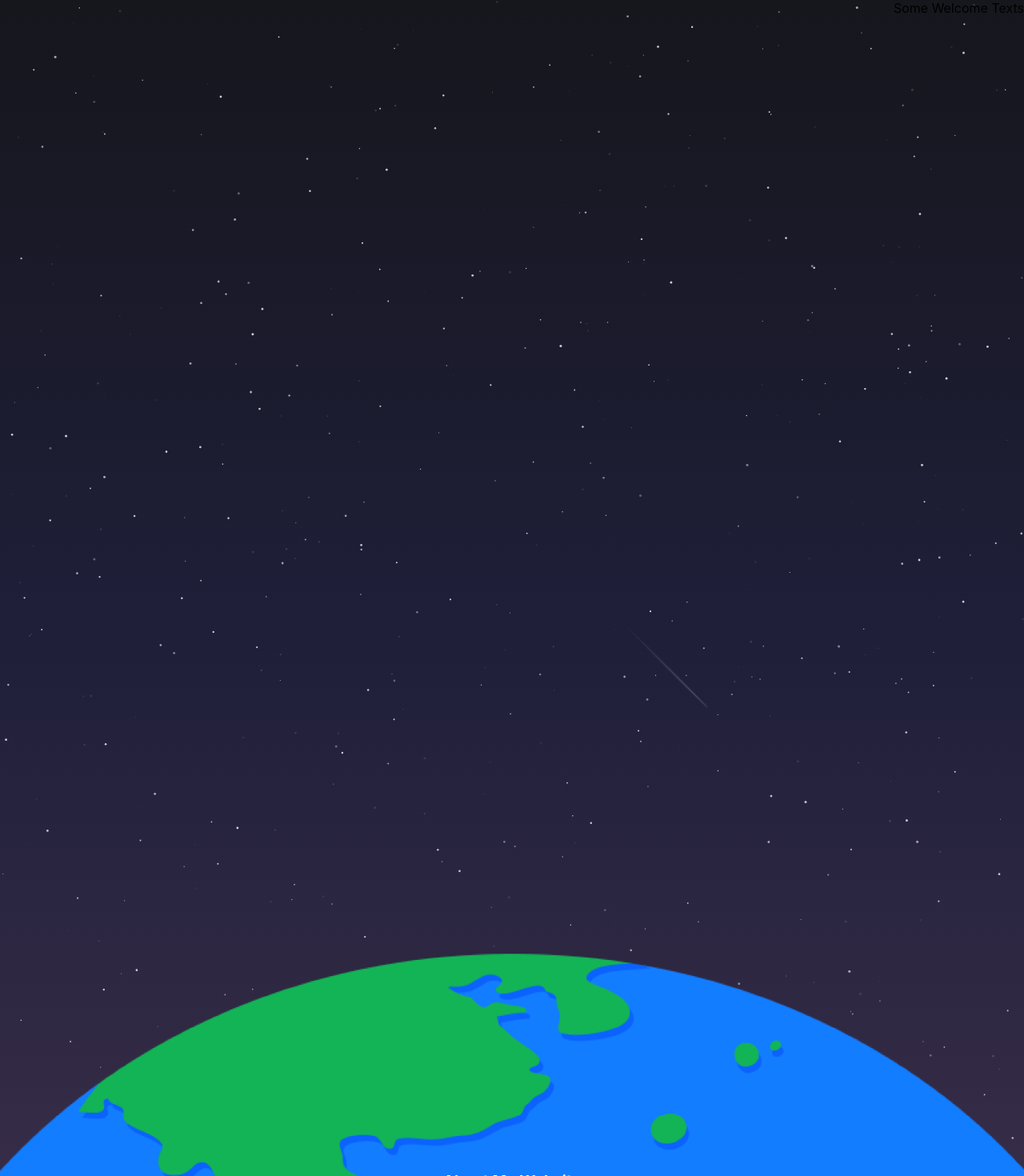
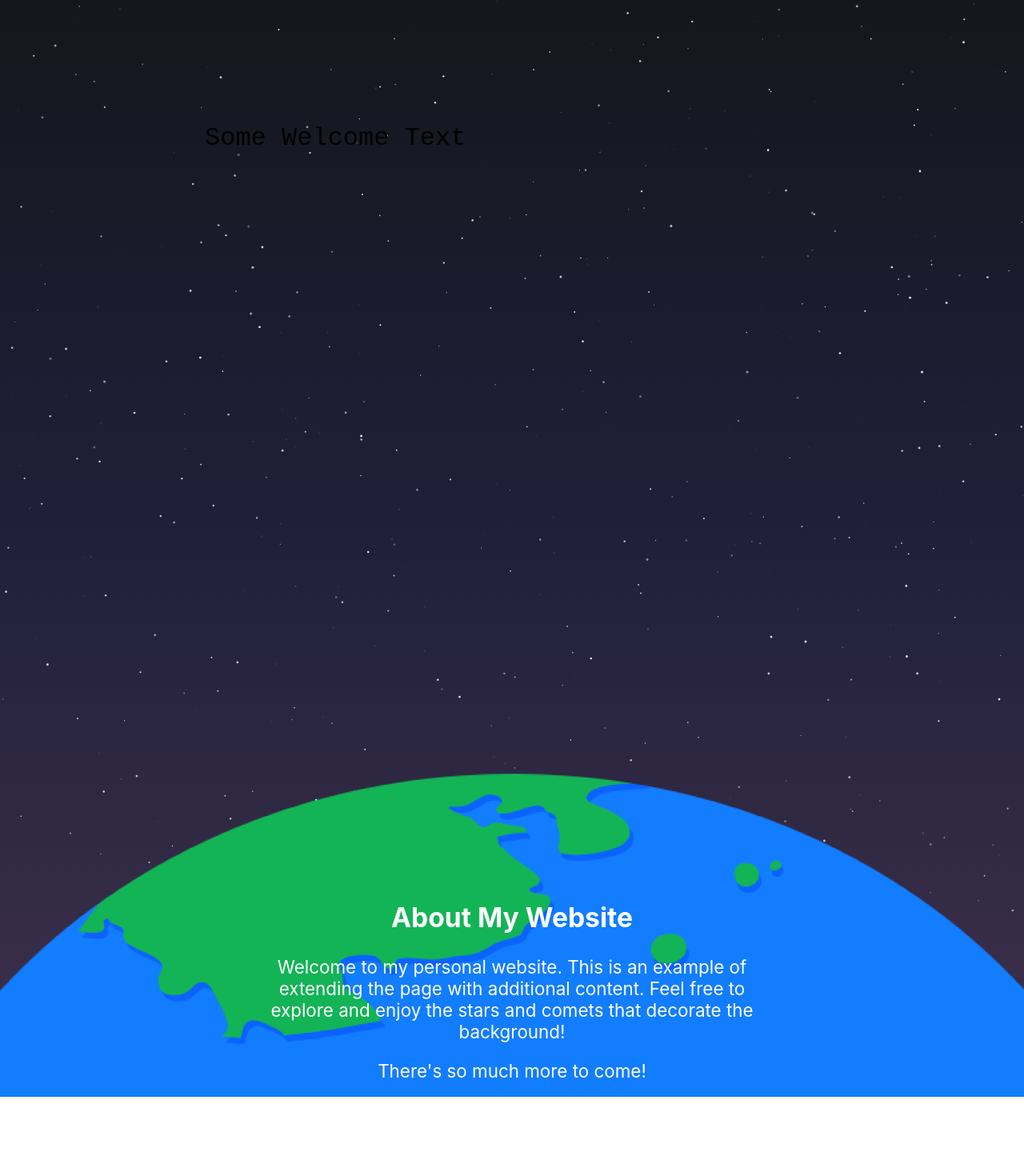
Before and after one commit to Gram012/Website2.0, a React (Create React App) app: page / in a window 1280 px wide. Shown: the top 1470 px of the page at 80% size. After the commit the page ends 1375 px from the top, so only its background shows below. Built offline with nearby package versions, Linux system fonts and the light colour scheme.

Commit message:
Alignment changes

```diff
--- a/src/App.tsx
+++ b/src/App.tsx
@@ -13,7 +13,6 @@ const App: React.FC = () => {
 
   return (
     <>
-      {/* need to figure out how to contain... */}
       <Stars />
       <Welcome />
       <Footer />
--- a/src/Elements/background.tsx
+++ b/src/Elements/background.tsx
@@ -16,17 +16,7 @@ const Stars: any = () => {
 
   return (
     <>
-      <div
-        className="stars-wrapper"
-        style={{
-          position: "absolute",
-          top: 0,
-          bottom: 0,
-          width: "200wh",
-          height: "200vh",
-          zIndex: -1,
-        }}
-      >
+      <div className="stars-wrapper">
         {[...Array(3)].map((_, s) => (
           <svg
             key={s}
--- a/src/Elements/footer.tsx
+++ b/src/Elements/footer.tsx
@@ -1,11 +1,12 @@
 // Footer component
 import React from "react";
-import "../css/Footer.css"; // Import the CSS file
+import "../css/Footer.css";
 import myImage from "../Assets/pngegg.png";
 
 const Footer: React.FC = () => {
   return (
-    <footer>
+    <footer className="page-container">
+      <div className="content">
         <div className="semicircle">
           <img src={myImage} alt="" style={{ width: "100%", height: "auto" }} />
         </div>
@@ -13,10 +14,11 @@ const Footer: React.FC = () => {
           <h2>About My Website</h2>
           <p>
             Welcome to my personal website. This is an example of extending the
-          page with additional content. Feel free to explore and enjoy the stars
-          and comets that decorate the background!
+            page with additional content. Feel free to explore and enjoy the
+            stars and comets that decorate the background!
           </p>
           <p>There's so much more to come!</p>
+        </div>
       </div>
     </footer>
   );
--- a/src/Elements/welcome.tsx
+++ b/src/Elements/welcome.tsx
@@ -2,7 +2,11 @@ import React from "react";
 import "../css/welcome.css";
 
 const Welcome: React.FC = () => {
-  return <div className="welcomeText">Some Welcome Texts</div>;
+  return (
+    <>
+      <div className="welcomeText">Some Welcome Text</div>
+    </>
+  );
 };
 
 export default Welcome;
--- a/src/css/Footer.css
+++ b/src/css/Footer.css
@@ -1,28 +1,28 @@
-footer {
-  position: relative;
-  width: 100%;
-  height: 200vh; /* Ensures the footer spans the full viewport height */
-  text-align: center;
-  padding: 20px;
-  box-sizing: border-box;
-  display: flex;
-  flex-direction: column;
-  justify-content: flex-end; /* Aligns content to the bottom */
-  align-items: center; /* Centers content horizontally */
-  overflow-x: hidden;
+body,
+html {
+  margin: 0;
+  padding: 0;
+  height: 100%; /* Ensure body and html occupy the full height */
+}
+
+.page-container {
+  position: relative; /* This makes it the reference point for absolutely positioned children */
+  min-height: 100vh; /* Ensure it spans the full viewport height */
 }
 
 .semicircle {
   position: absolute;
-  bottom: 0; /* Positions the semicircle at the bottom */
-
-  width: 100%; /* Full width of the viewport */
+  bottom: 0;
+  width: 100%;
+  z-index: -1;
 }
 
 .footer-content {
-  z-index: 1; /* Keeps text above the semicircle */
-  position: inherit;
+  position: absolute;
+  bottom: 0;
+  left: 50%;
+  transform: translateX(-50%);
   color: #fff;
-  padding: 20px;
-  font-size: 1vw;
+  font-size: 1.75vw;
+  text-align: center;
 }
--- a/src/css/Space.css
+++ b/src/css/Space.css
@@ -6,10 +6,14 @@
   position: absolute;
   pointer-events: none;
   width: 100vw;
-  height: 100%; /* Full height of the viewport */
+  min-height: 100vmax; /* At least the full viewport height */
+  height: auto; /* Expand with the content */
   background: linear-gradient(#16161d, #1f1f3a, #3b2f4a);
   overflow: hidden;
-  top: 0; /* Ensure it starts at the top of the page */
+  top: 0;
+  left: 0;
+  right: 0;
+  z-index: -1;
 }
 
 .stars {
--- a/src/css/welcome.css
+++ b/src/css/welcome.css
@@ -1,6 +1,12 @@
 .welcomeText {
-    position: absolute;
-    top: 0px;
-    right: 0px;
+  /* position: absolute; */
+  font-size: xx-large;
+  padding-top: 12%;
+  padding-left: 20%;
+  padding-bottom: 30%;
+  font-family: "IBM Plex Mono", monospace;
+}
 
-}
+/*
+Removing abs pos seems to affect other elements: I think it is shifting the png down...
+*/
```
Lines whose indentation alone changed are shown as unchanged.
